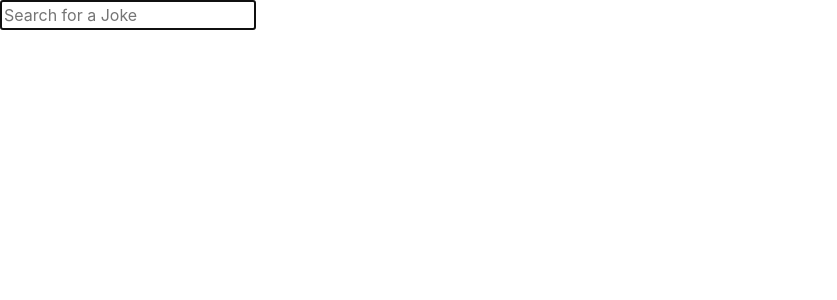
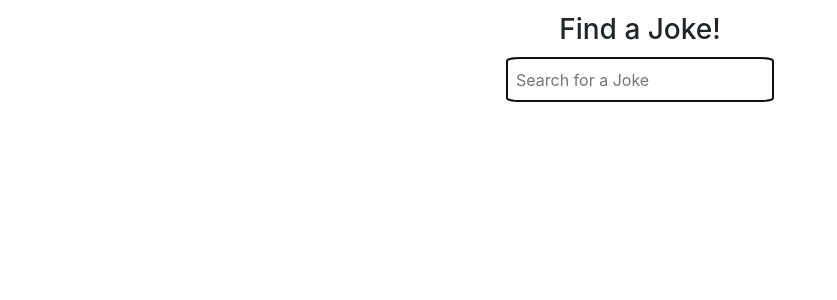
Before and after one commit to PrestonElliott/React-Hooks, a React (Create React App) app in the folder react-hooks/: page / in a window 1280 px wide. Shown: the top 300 px of the page, without its empty margins (0-837 px from the left). Built offline with nearby package versions, Linux system fonts and the light colour scheme.

Commit message:
continue work on search

```diff
--- a/react-hooks/src/Components/Search/search.jsx
+++ b/react-hooks/src/Components/Search/search.jsx
@@ -23,7 +23,7 @@ export default function Search() {
         return new Promise(resolve => setTimeout(resolve, ms))
     }
 
-    // useEffect - FOCUS SEARCH INPUT
+    // useEffect - FOCUS ON SEARCH INPUT
     useEffect(() => {focusSearch.current.focus()}, [])
 
     // useEffect - ONLY RERENDERS WHEN query IS CHANGED
@@ -50,15 +50,17 @@ export default function Search() {
 
 
     // RENDER JOKES
-    let jokeComponents = jokes.map((joke) => {
-        return <li key={joke.id}>{joke.joke}</li>
+    let jokeComponents = jokes.map((joke, index) => {
+        return <li key={index}>{joke.joke}</li>
     })
 
     // RENDER COMPONENT
     return (
         <>
-        <div>
+        <div id="search">
+            <h3>Find a Joke!</h3>
             <input
+                id="search-input"
                 placeholder="Search for a Joke"
                 ref={focusSearch}
                 onChange={(e) => setQuery(e.target.value)}
@@ -66,7 +68,7 @@ export default function Search() {
                 type="text"
             />
         </div>
-        <div>
+        <div id="jokes-list">
             <ul>
                 {jokeComponents}
             </ul>
--- a/react-hooks/src/StyleSheets/index.css
+++ b/react-hooks/src/StyleSheets/index.css
@@ -1,3 +1,27 @@
+/* SEARCH */
+#search {
+  margin: auto;
+  text-align: center;
+  width: 50%;
+  padding: 1%;
+  border-radius: 5%;
+}
+
+#search-input {
+  margin: .5%;
+  padding: 1.36%;
+  border-radius: 5%;
+}
+
+#jokes-list {
+  margin: auto;
+  text-align: auto;
+  padding: 2%;
+  list-style-position: outside;
+}
+
+
+
 /* TO DO STYLING */
 #to-do-form {
   margin: auto;
```
